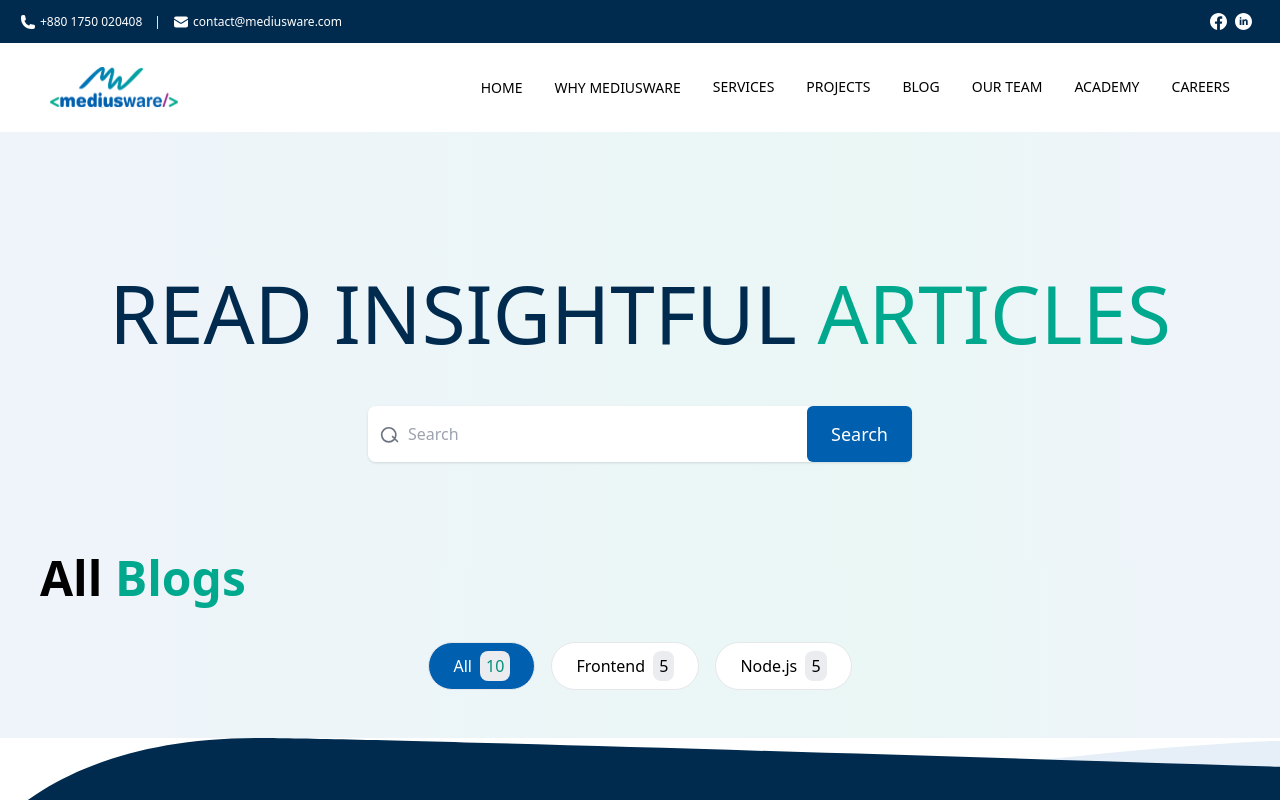
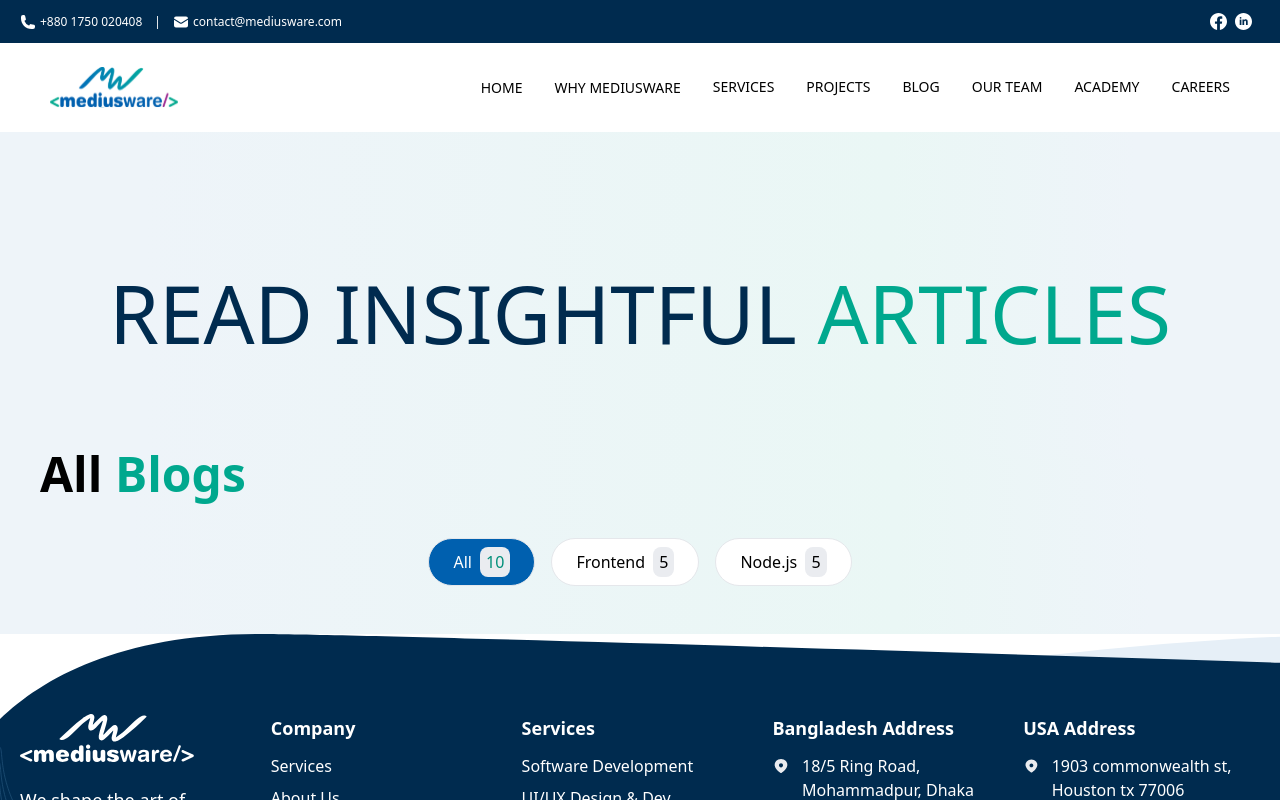
Before and after one commit to shaheen2013/MW-Frontend-Assessment, a React (Vite) app: page / in a window 1280 px wide. Shown: the top 800 px of the page. Built offline with nearby package versions, Linux system fonts and the light colour scheme.

Commit message:
remove search box

```diff
--- a/src/components/BlogHero.jsx
+++ b/src/components/BlogHero.jsx
@@ -10,39 +10,6 @@ const BlogHero = () => {
               READ INSIGHTFUL <span className="text-[#00A88E]">ARTICLES</span>
             </h2>
           </div>
-
-          <div className=" flex items-center justify-center lg:mt-12 md:mt-8 mt-6">
-            <div className="flex items-center max-w-[544px] w-full shadow rounded-lg">
-              <div className="relative flex-1">
-                <div className="absolute inset-y-0 left-0 flex items-center pl-3 pointer-events-none">
-                  <span className="text-gray-500">
-                    <svg
-                      className="w-5 h-5"
-                      fill="none"
-                      stroke="currentColor"
-                      viewBox="0 0 24 24"
-                      xmlns="http://www.w3.org/2000/svg"
-                    >
-                      <path
-                        strokeLinecap="round"
-                        strokeLinejoin="round"
-                        strokeWidth="2"
-                        d="M21 21l-6-6m4-2a8.5 8.5 0 11-17 0 8.5 8.5 0 0117 0z"
-                      ></path>
-                    </svg>
-                  </span>
-                </div>
-                <input
-                  type="Search"
-                  id="Search"
-                  name="search"
-                  className="bg-white py-2 px-4 ps-10 border-0 border-gray-300 rounded-l-lg focus:outline-none focus:border-blue-500 flex-1 sm:h-[56px] h-[48px]  w-full"
-                  placeholder="Search"
-                />
-              </div>
-              <Button>Search</Button>
-            </div>
-          </div>
         </div>
       </div>
     </>
```
